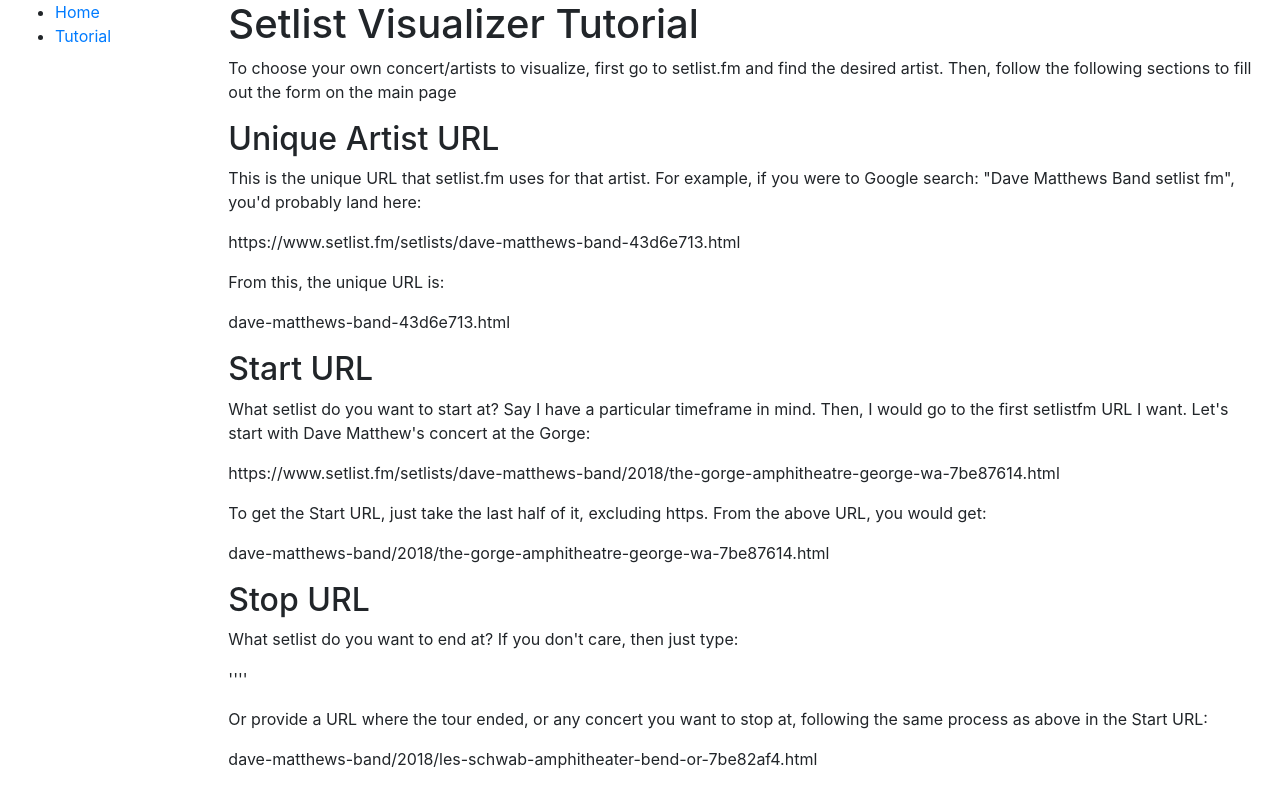
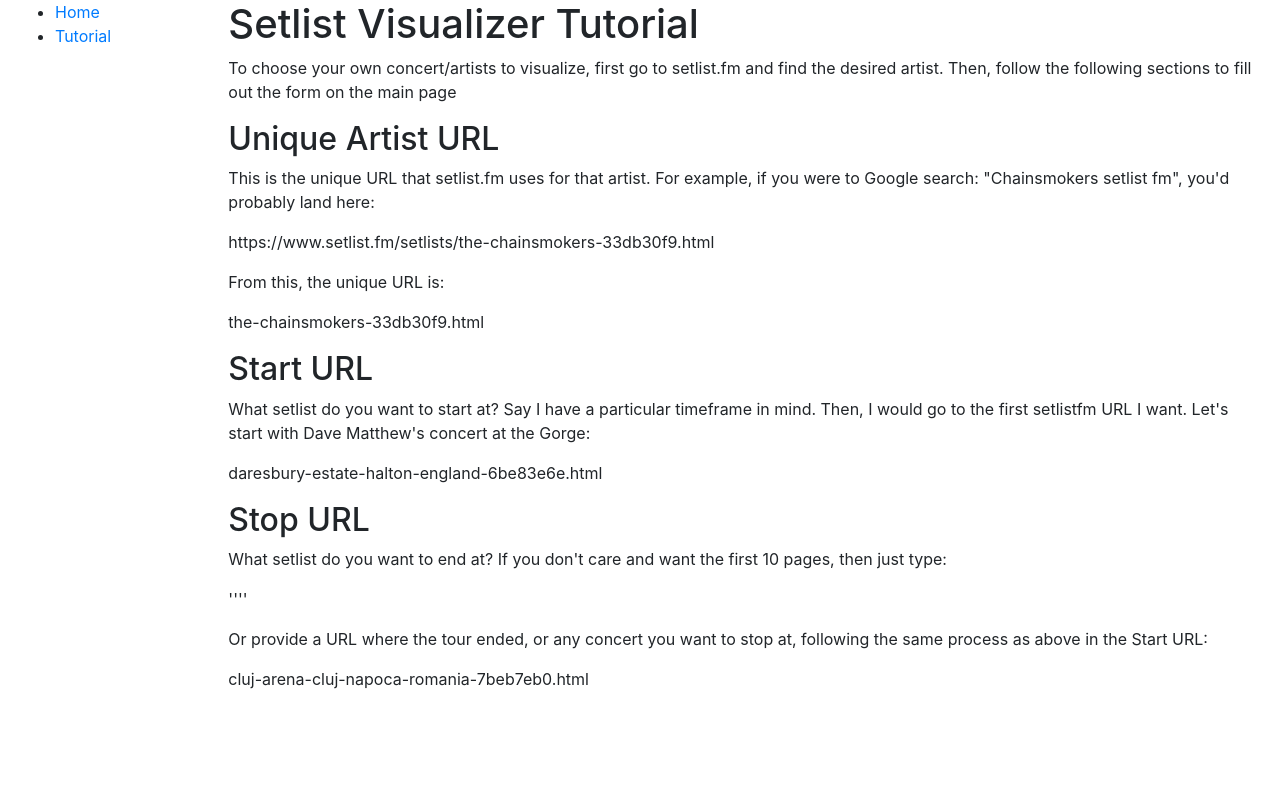
Before and after one commit to dartmouth-cs98/hack-a-thing-1-setlistvisualizer, a Django app: page /catalog/tutorial/ in a window 1280 px wide. Run offline with Django 3.2, Linux system fonts and the light colour scheme; some libraries are stand-ins or nearby versions.

Commit message:
changed the tutorial just to make it more clear after user feedback

```diff
--- a/setListWeb/catalog/forms.py
+++ b/setListWeb/catalog/forms.py
@@ -1,7 +1,6 @@
 from django import forms
 
 class SearchForm(forms.Form):
-	artist = forms.CharField()
 	unique_artist_url = forms.CharField()
 	url_start = forms.CharField()
 	url_stop = forms.CharField()
--- a/setListWeb/catalog/templates/tutorial.html
+++ b/setListWeb/catalog/templates/tutorial.html
@@ -9,22 +9,19 @@
 <h1>Setlist Visualizer Tutorial</h1>
 <p>To choose your own concert/artists to visualize, first go to setlist.fm and find the desired artist. Then, follow the following sections to fill out the form on the main page</p>
 <h2>Unique Artist URL</h2>
-<p>This is the unique URL that setlist.fm uses for that artist. For example, if you were to Google search: "Dave Matthews Band setlist fm", you'd probably land here:</p>
-<p>https://www.setlist.fm/setlists/dave-matthews-band-43d6e713.html</p>
+<p>This is the unique URL that setlist.fm uses for that artist. For example, if you were to Google search: "Chainsmokers setlist fm", you'd probably land here:</p>
+<p>https://www.setlist.fm/setlists/the-chainsmokers-33db30f9.html</p>
 <p>From this, the unique URL is:</p>
-<p>dave-matthews-band-43d6e713.html</p>
+<p>the-chainsmokers-33db30f9.html</p>
 
 <h2>Start URL</h2>
 <p>What setlist do you want to start at? Say I have a particular timeframe in mind. Then, I would go to the first setlistfm URL I want. Let's start with Dave Matthew's concert at the Gorge:</p>
-<p>https://www.setlist.fm/setlists/dave-matthews-band/2018/the-gorge-amphitheatre-george-wa-7be87614.html</p>
-
-<p>To get the Start URL, just take the last half of it, excluding https. From the above URL, you would get:</p>
-<p>dave-matthews-band/2018/the-gorge-amphitheatre-george-wa-7be87614.html</p>
+<p>daresbury-estate-halton-england-6be83e6e.html</p>
 
 <h2>Stop URL</h2>
-<p>What setlist do you want to end at? If you don't care, then just type:</p>
+<p>What setlist do you want to end at? If you don't care and want the first 10 pages, then just type:</p>
 <p>''''</p>
 <p>Or provide a URL where the tour ended, or any concert you want to stop at, following the same process as above in the Start URL:</p>
-<p>dave-matthews-band/2018/les-schwab-amphitheater-bend-or-7be82af4.html</p>
+<p>cluj-arena-cluj-napoca-romania-7beb7eb0.html</p>
 
 {% endblock %}
--- a/setListWeb/catalog/views.py
+++ b/setListWeb/catalog/views.py
@@ -34,7 +34,7 @@
 
         if search_form.is_valid():
             #TODO: something something here for HttpResponse
-            artist = search_form.cleaned_data['artist']
+            artist = ""
             unique = search_form.cleaned_data['unique_artist_url']
             url_start = search_form.cleaned_data['url_start']
             url_stop = search_form.cleaned_data['url_stop']
```
Also changed, not shown: README.md, setListWeb/catalog/static/images/graph.png (added).
